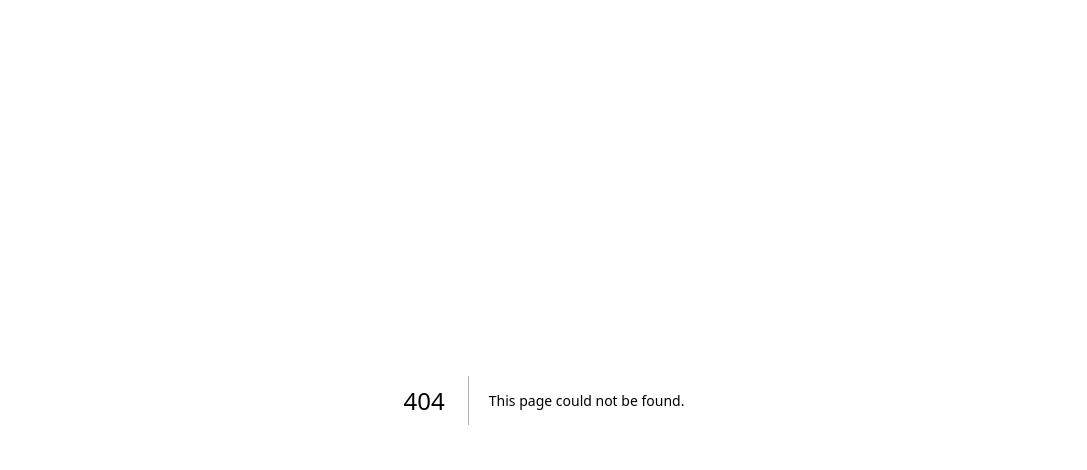
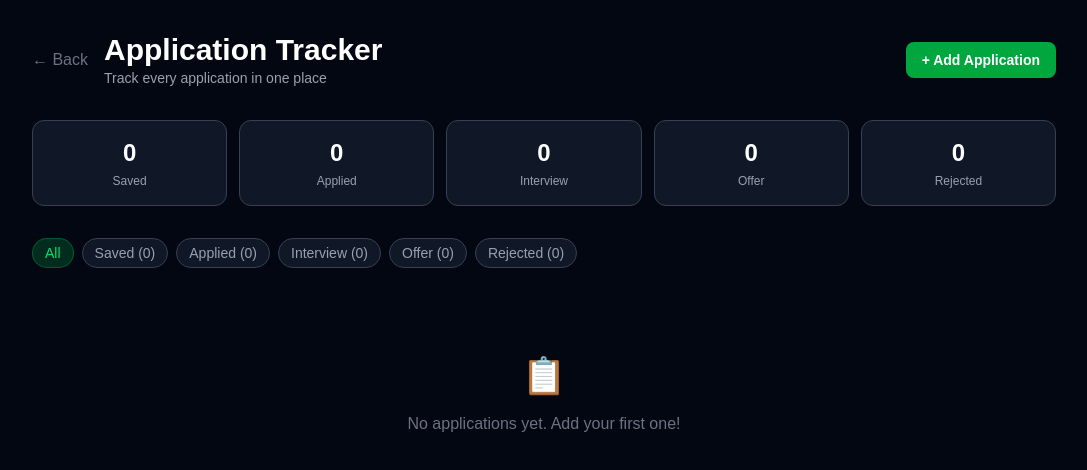
Before and after one commit to 5280Cloud/missionnext, a Next.js app: page /tracker in a window 1280 px wide. Before the commit this address had no page. Shown: the top 470 px of the page, without its empty margins (96-1183 px from the left). Built offline with nearby package versions, Linux system fonts and the light colour scheme.

Commit message:
Add application tracker

```diff
--- /dev/null
+++ b/app/tracker/page.tsx
@@ -0,0 +1,233 @@
+"use client";
+
+import { useState, useEffect } from "react";
+import Link from "next/link";
+
+type Status = "Saved" | "Applied" | "Interview" | "Offer" | "Rejected";
+
+interface Application {
+  id: string;
+  company: string;
+  role: string;
+  status: Status;
+  date: string;
+  notes: string;
+  url: string;
+}
+
+const STATUS_COLORS: Record<Status, string> = {
+  Saved: "bg-gray-500/20 text-gray-400 border-gray-500/30",
+  Applied: "bg-blue-500/20 text-blue-400 border-blue-500/30",
+  Interview: "bg-yellow-500/20 text-yellow-400 border-yellow-500/30",
+  Offer: "bg-green-500/20 text-green-400 border-green-500/30",
+  Rejected: "bg-red-500/20 text-red-400 border-red-500/30",
+};
+
+const STATUSES: Status[] = ["Saved", "Applied", "Interview", "Offer", "Rejected"];
+
+const empty: Application = {
+  id: "",
+  company: "",
+  role: "",
+  status: "Saved",
+  date: new Date().toISOString().split("T")[0],
+  notes: "",
+  url: "",
+};
+
+export default function TrackerPage() {
+  const [apps, setApps] = useState<Application[]>([]);
+  const [showForm, setShowForm] = useState(false);
+  const [form, setForm] = useState<Application>(empty);
+  const [filter, setFilter] = useState<Status | "All">("All");
+  const [editId, setEditId] = useState<string | null>(null);
+
+  useEffect(() => {
+    const stored = localStorage.getItem("missionnext-tracker");
+    if (stored) setApps(JSON.parse(stored));
+  }, []);
+
+  const save = (updated: Application[]) => {
+    setApps(updated);
+    localStorage.setItem("missionnext-tracker", JSON.stringify(updated));
+  };
+
+  const handleSubmit = () => {
+    if (!form.company || !form.role) return;
+    if (editId) {
+      save(apps.map((a) => (a.id === editId ? { ...form, id: editId } : a)));
+      setEditId(null);
+    } else {
+      save([{ ...form, id: Date.now().toString() }, ...apps]);
+    }
+    setForm(empty);
+    setShowForm(false);
+  };
+
+  const handleEdit = (app: Application) => {
+    setForm(app);
+    setEditId(app.id);
+    setShowForm(true);
+  };
+
+  const handleDelete = (id: string) => {
+    save(apps.filter((a) => a.id !== id));
+  };
+
+  const filtered = filter === "All" ? apps : apps.filter((a) => a.status === filter);
+
+  const counts = STATUSES.reduce((acc, s) => {
+    acc[s] = apps.filter((a) => a.status === s).length;
+    return acc;
+  }, {} as Record<Status, number>);
+
+  return (
+    <div className="min-h-screen bg-gray-950 text-white p-8">
+      <div className="max-w-5xl mx-auto">
+        {/* Header */}
+        <div className="flex items-center justify-between mb-8">
+          <div className="flex items-center gap-4">
+            <Link href="/" className="text-gray-500 hover:text-white transition-colors">← Back</Link>
+            <div>
+              <h1 className="text-3xl font-bold">Application Tracker</h1>
+              <p className="text-gray-400 text-sm">Track every application in one place</p>
+            </div>
+          </div>
+          <button
+            onClick={() => { setForm(empty); setEditId(null); setShowForm(true); }}
+            className="px-4 py-2 bg-green-600 hover:bg-green-500 rounded-lg text-sm font-semibold transition-all"
+          >
+            + Add Application
+          </button>
+        </div>
+
+        {/* Stats */}
+        <div className="grid grid-cols-5 gap-3 mb-8">
+          {STATUSES.map((s) => (
+            <div key={s} className="bg-gray-900 border border-gray-700 rounded-xl p-4 text-center">
+              <p className="text-2xl font-bold">{counts[s]}</p>
+              <p className="text-xs text-gray-400 mt-1">{s}</p>
+            </div>
+          ))}
+        </div>
+
+        {/* Filter */}
+        <div className="flex gap-2 mb-6 flex-wrap">
+          {(["All", ...STATUSES] as const).map((s) => (
+            <button
+              key={s}
+              onClick={() => setFilter(s)}
+              className={`px-3 py-1 rounded-full text-sm border transition-all ${
+                filter === s
+                  ? "bg-green-500/20 text-green-400 border-green-500/30"
+                  : "bg-gray-900 text-gray-400 border-gray-700 hover:border-gray-500"
+              }`}
+            >
+              {s} {s !== "All" && `(${counts[s]})`}
+            </button>
+          ))}
+        </div>
+
+        {/* Add/Edit Form */}
+        {showForm && (
+          <div className="bg-gray-900 border border-gray-700 rounded-xl p-6 mb-6">
+            <h2 className="text-lg font-semibold mb-4">{editId ? "Edit Application" : "New Application"}</h2>
+            <div className="grid grid-cols-2 gap-4 mb-4">
+              <input
+                placeholder="Company *"
+                value={form.company}
+                onChange={(e) => setForm({ ...form, company: e.target.value })}
+                className="p-3 rounded-lg border border-gray-700 bg-gray-800 text-white placeholder-gray-500 focus:outline-none focus:border-green-500"
+              />
+              <input
+                placeholder="Role / Title *"
+                value={form.role}
+                onChange={(e) => setForm({ ...form, role: e.target.value })}
+                className="p-3 rounded-lg border border-gray-700 bg-gray-800 text-white placeholder-gray-500 focus:outline-none focus:border-green-500"
+              />
+              <select
+                value={form.status}
+                onChange={(e) => setForm({ ...form, status: e.target.value as Status })}
+                className="p-3 rounded-lg border border-gray-700 bg-gray-800 text-white focus:outline-none focus:border-green-500"
+              >
+                {STATUSES.map((s) => <option key={s}>{s}</option>)}
+              </select>
+              <input
+                type="date"
+                value={form.date}
+                onChange={(e) => setForm({ ...form, date: e.target.value })}
+                className="p-3 rounded-lg border border-gray-700 bg-gray-800 text-white focus:outline-none focus:border-green-500"
+              />
+              <input
+                placeholder="Job URL (optional)"
+                value={form.url}
+                onChange={(e) => setForm({ ...form, url: e.target.value })}
+                className="p-3 rounded-lg border border-gray-700 bg-gray-800 text-white placeholder-gray-500 focus:outline-none focus:border-green-500 col-span-2"
+              />
+              <textarea
+                placeholder="Notes (optional)"
+                value={form.notes}
+                onChange={(e) => setForm({ ...form, notes: e.target.value })}
+                rows={2}
+                className="p-3 rounded-lg border border-gray-700 bg-gray-800 text-white placeholder-gray-500 focus:outline-none focus:border-green-500 col-span-2 resize-none"
+              />
+            </div>
+            <div className="flex gap-3">
+              <button
+                onClick={handleSubmit}
+                className="px-6 py-2 bg-green-600 hover:bg-green-500 rounded-lg text-sm font-semibold transition-all"
+              >
+                {editId ? "Save Changes" : "Add Application"}
+              </button>
+              <button
+                onClick={() => { setShowForm(false); setEditId(null); setForm(empty); }}
+                className="px-6 py-2 bg-gray-700 hover:bg-gray-600 rounded-lg text-sm font-semibold transition-all"
+              >
+                Cancel
+              </button>
+            </div>
+          </div>
+        )}
+
+        {/* Applications List */}
+        {filtered.length === 0 ? (
+          <div className="text-center py-16 text-gray-500">
+            <p className="text-4xl mb-4">📋</p>
+            <p>No applications yet. Add your first one!</p>
+          </div>
+        ) : (
+          <div className="space-y-3">
+            {filtered.map((app) => (
+              <div key={app.id} className="bg-gray-900 border border-gray-700 rounded-xl p-5 flex items-center justify-between gap-4">
+                <div className="flex-1 min-w-0">
+                  <div className="flex items-center gap-3 mb-1">
+                    <h3 className="font-semibold truncate">{app.company}</h3>
+                    <span className={`text-xs px-2 py-0.5 rounded-full border ${STATUS_COLORS[app.status]}`}>
+                      {app.status}
+                    </span>
+                  </div>
+                  <p className="text-sm text-gray-400 truncate">{app.role}</p>
+                  {app.notes && <p className="text-xs text-gray-500 mt-1 truncate">{app.notes}</p>}
+                </div>
+                <div className="flex items-center gap-3 shrink-0">
+                  <span className="text-xs text-gray-500">{app.date}</span>
+                  {app.url && (
+                    <a href={app.url} target="_blank" className="text-xs text-green-400 hover:underline">
+                      View
+                    </a>
+                  )}
+                  <button onClick={() => handleEdit(app)} className="text-xs text-gray-400 hover:text-white transition-colors">
+                    Edit
+                  </button>
+                  <button onClick={() => handleDelete(app.id)} className="text-xs text-red-400 hover:text-red-300 transition-colors">
+                    Delete
+                  </button>
+                </div>
+              </div>
+            ))}
+          </div>
+        )}
+      </div>
+    </div>
+  );
+}
```
